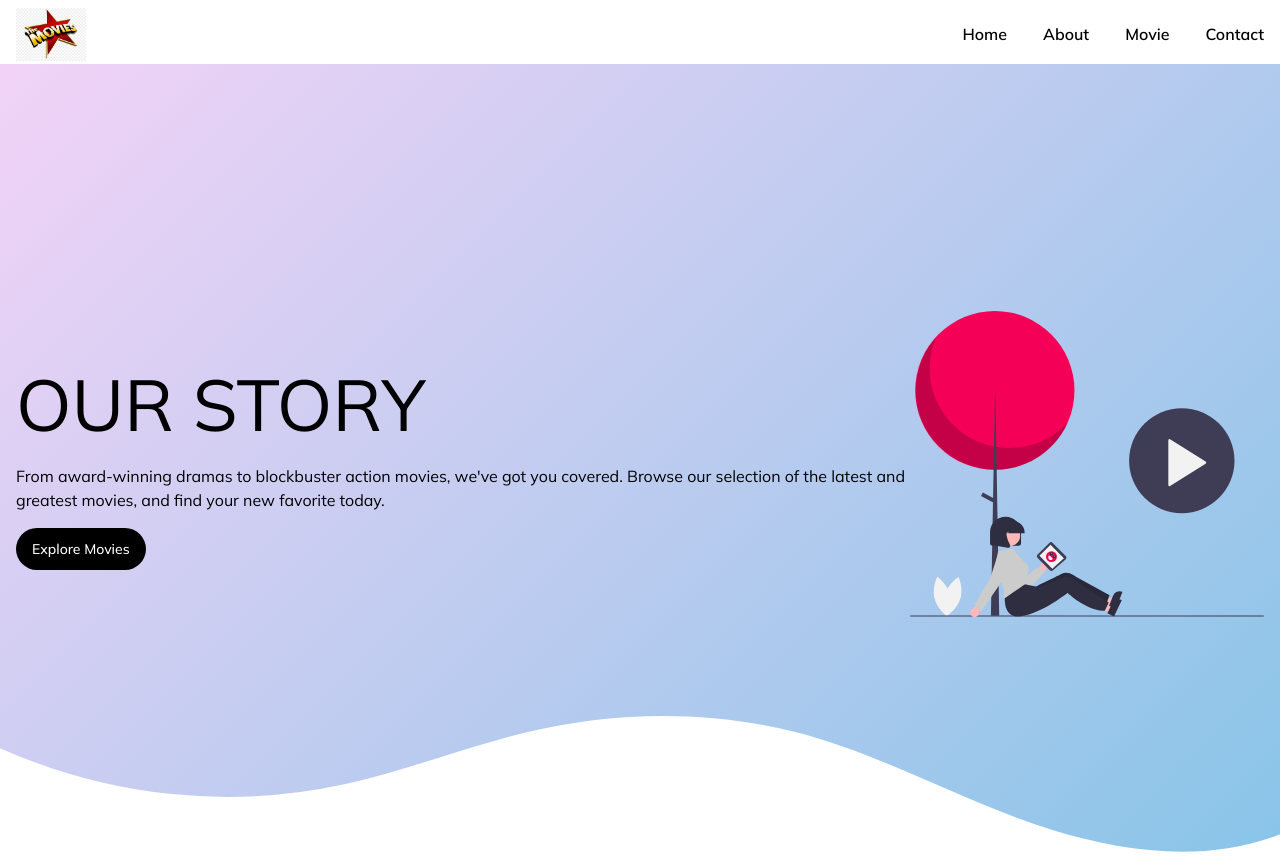
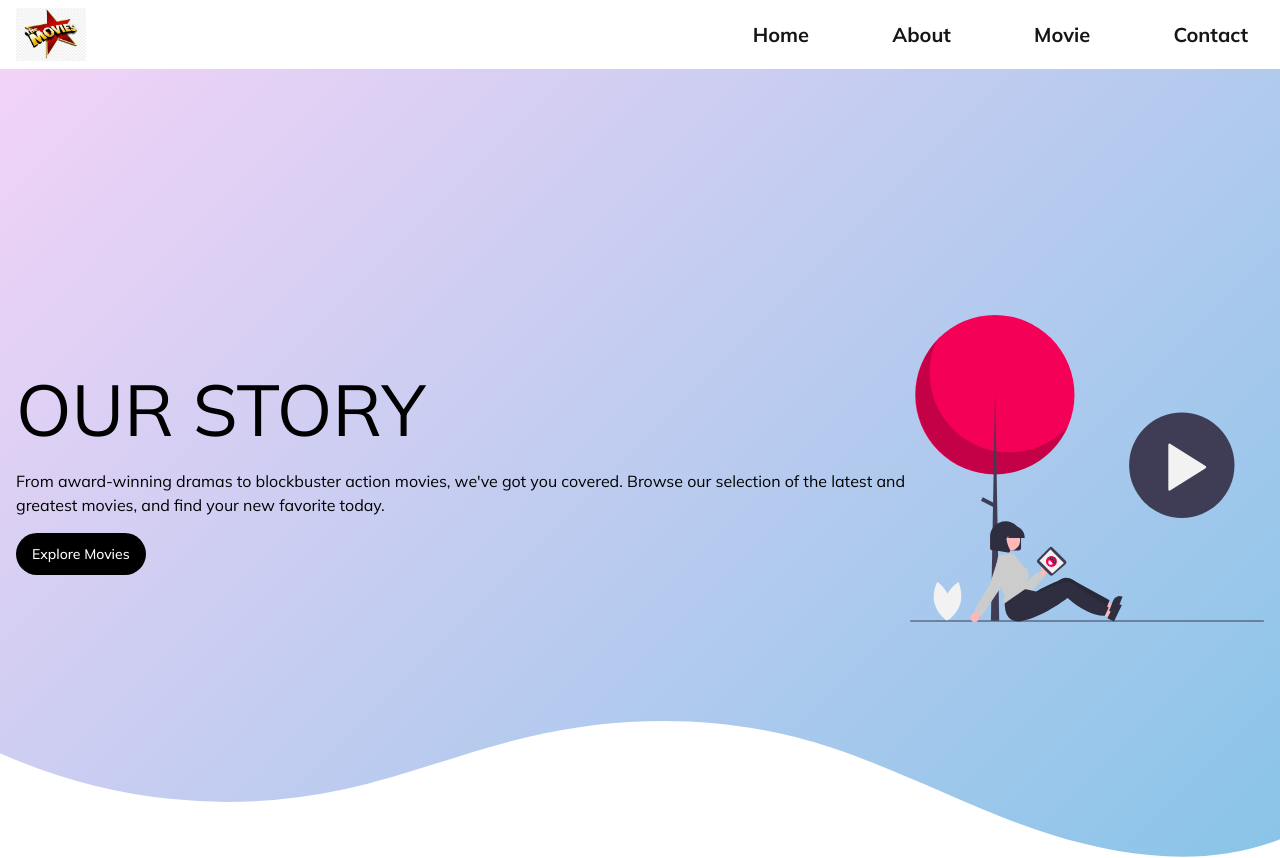
Before and after one commit to harvimicrasol/movie-app, a Next.js app: page /Pages/About in a window 1280 px wide. Shown: the top 858 px of the page. Built offline with nearby package versions, Linux system fonts and the light colour scheme.

Commit message:
responsive navbar

```diff
--- a/src/app/components/Header.jsx
+++ b/src/app/components/Header.jsx
@@ -1,23 +1,83 @@
 "use client";
-
 
 import Image from "next/image";
 import Link from "next/link";
+import styles from "@/app/styles/navbar.module.css"
+import {CgCloseR, CgMenu} from "react-icons/cg";
+import { useState } from "react";
 
 const Header = () => {
+  const [openMenu, setOpenMenu] = useState(false);
   return (
-    <header className="h-16 bg-white w-full shadow-lg">
+    <header className=" bg-white w-full shadow-lg">
       <div className="container px-4 mx-auto">
         <div className="flex items-center justify-between">
           <Link href="/" className="py-2">
             <Image src="/Images/logo.png" width={70} alt="logo" height={50} />
           </Link>
 
-          <nav className="text-black space-x-9 font-semibold ">
+          {/* <nav className="text-black space-x-9 font-semibold ">
             <Link href="/" className="hover:text-red-400 transition-all duration-300">Home</Link>
             <Link href="/Pages/About" className="hover:text-red-400 transition-all duration-300">About</Link>
             <Link href="/Pages/Movies" className="hover:text-red-400 transition-all duration-300">Movie</Link>
             <Link href="/Pages/Contact" className="hover:text-red-400 transition-all duration-300">Contact</Link>
+          </nav> */}
+
+          <nav className={styles.navbar}>
+            <div className={openMenu ? `${styles.active}` : ""}>
+              <ul className={styles.navbarList}>
+                <li>
+                  <Link
+                    className="hover:text-red-400 transition-all duration-300"
+                    href="/"
+                    onClick={() => setOpenMenu(false)}
+                  >
+                    Home
+                  </Link>
+                </li>
+                <li >
+                  <Link
+                    className="hover:text-red-400 transition-all duration-300"
+                    href="/Pages/About"
+                    onClick={() => setOpenMenu(false)}
+                  >
+                    About
+                  </Link>
+                </li>
+                <li>
+                  <Link
+                    className="hover:text-red-400 transition-all duration-300"
+                    onClick={() => setOpenMenu(false)}
+                    href="/Pages/Movies"
+                  >
+                    Movie
+                  </Link>
+                </li>
+                <li >
+                  <Link
+                   className="hover:text-red-400 transition-all duration-300"
+                    onClick={() => setOpenMenu(false)}
+                    href="/Pages/Contact"
+                  >
+                    Contact
+                  </Link>
+                </li>
+              </ul>
+
+              {/* //nav icon */}
+              <div className={styles["mobile-navbar-btn"]}>
+                <CgMenu
+                  name="menu-outline"
+                  className={styles["mobile-nav-icon"]}
+                  onClick={() => setOpenMenu(true)}
+                />
+                <CgCloseR
+                  name="close-outline"
+                  className={`${styles["mobile-nav-icon"]} ${styles["close-outline"]}`}
+                  onClick={() => setOpenMenu(false)}
+                />
+              </div>
+            </div>
           </nav>
         </div>
       </div>
--- /dev/null
+++ b/src/app/styles/navbar.module.css
@@ -0,0 +1,135 @@
+
+
+.navbarList {
+  display: flex;
+  justify-content: space-around;
+  align-items: center;
+  gap: 3.2rem;
+}
+
+.navbarItem {
+  height: 100%;
+  display: grid;
+  place-items: center;
+}
+
+.navbarList a {
+  font-weight: bold;
+  font-size: 20px;
+  color: #161617;
+  padding: 1.3rem 1rem;
+  margin: 0;
+  position: relative;
+  overflow: hidden;
+}
+
+/*.navbarList .navbarItem a:hover {*/
+/*    color: #e50914;*/
+/*}*/
+
+.navbarItem a:before {
+  content: "";
+  position: absolute;
+  top: 50%;
+  transform: translateY(-50%);
+  width: 100%;
+  height: .5rem;
+  background-color: #e50914;
+  left: -100%;
+}
+
+
+.navbarList .navbarItem a:hover{
+  color: #fff;
+}
+
+
+.mobile-navbar-btn {
+  display: none;
+}
+
+.mobile-nav-icon {
+  cursor: pointer;
+}
+
+.mobile-navbar-btn .close-outline {
+  display: none;
+}
+
+.mobile-navbar-btn[name="close-outline"] {
+  display: none;
+}
+
+
+@media screen and (max-width: 999px) {
+
+  .main_header {
+      padding: 0 5rem;
+  }
+
+  .mobile-navbar-btn {
+      display: inline-block;
+      z-index: 999;
+      /*border: .1rem solid #161617;*/
+  }
+
+  .mobile-nav-icon {
+      font-size: 2.2rem;
+      color: #161617;
+  }
+
+  .mobile-nav-icon:hover, .close-outline:hover{
+      color: #e50914;
+  }
+
+  /* hide the original nav menu  */
+  .navbarList {
+      width: 100vw;
+      height: 100vh;
+      position: absolute;
+      top: 0;
+      left: 0;
+      background-color: #fff;
+      display: flex;
+      justify-content: center;
+      align-content: center;
+      flex-direction: column;
+      text-align: center;
+      visibility: hidden;
+      opacity: 0;
+  }
+
+  .navbarList .navbarItem {
+      font-size: 4.2rem;
+  }
+
+  .navbarList .navbarItem a{
+      font-size: 3.2rem;
+  }
+
+  .navbarList .navbarItem a:hover {
+      color: #e50914;
+  }
+
+  /*when user click on the open menu icon*/
+  .active .mobile-nav-icon {
+      display: none;
+      font-size: 2.2rem;
+      position: absolute;
+      top: 3%;
+      right: 10%;
+      color: #161617;
+      z-index: 9999;
+  }
+
+  .active .close-outline {
+      display: inline-block;
+  }
+
+  .active .navbarList {
+      visibility: visible;
+      opacity: 1;
+      transform: translateX(0);
+      z-index: 999;
+  }
+}
```
